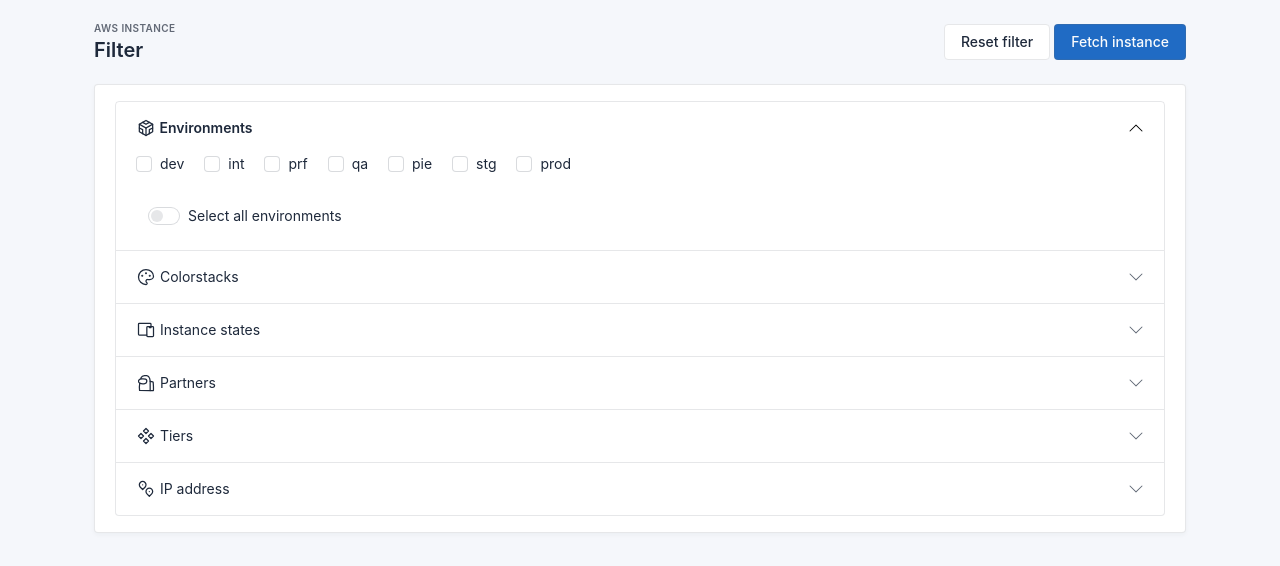
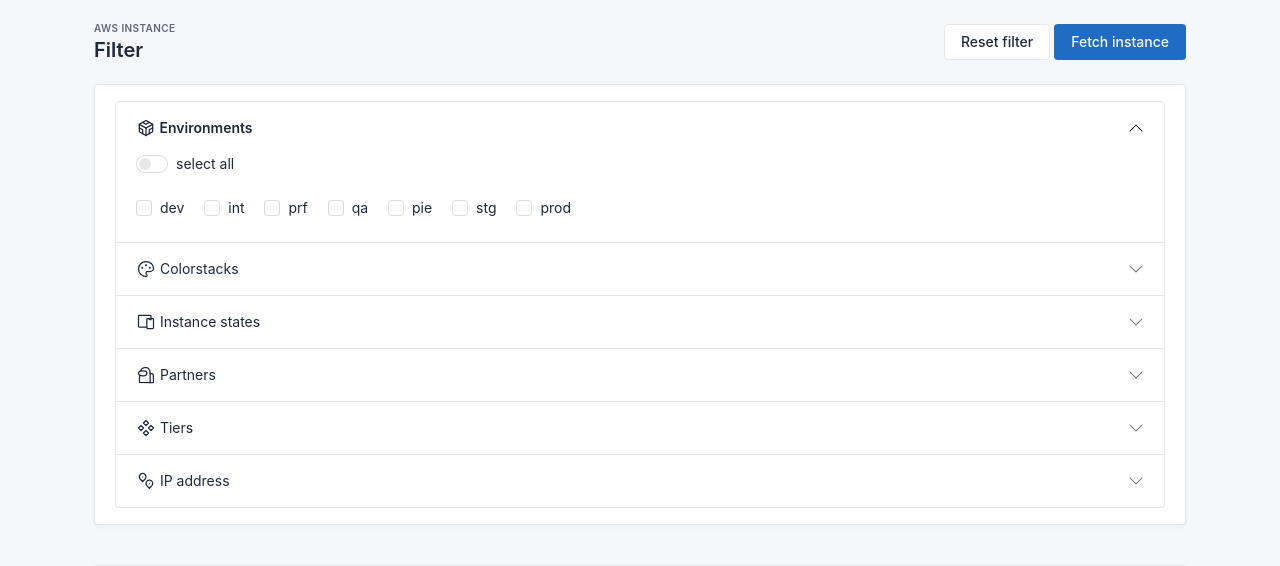
Before and after one commit to AaronXuHuang/rmp, a Django app: page /aws/instance/ in a window 1280 px wide. Shown: the part 112-678 px from the top of the page. Run offline with Django 3.2, Linux system fonts and the light colour scheme; data comes from the database, SQL or seed files in the repository; parts of the project's set-up code (start-up, migrations or seed data) failed here and were passed over; some libraries are stand-ins or nearby versions.

Commit message:
modify select all check box

```diff
--- a/ReleaseManagementProcess/app_aws/templates/AWS.html
+++ b/ReleaseManagementProcess/app_aws/templates/AWS.html
@@ -70,6 +70,12 @@
                   </h2>
                   <div id="collapse-1" class="accordion-collapse collapse show" data-bs-parent="#accordion-example" style="">
                     <div class="accordion-body pt-0">
+                      <label class="form-check form-switch">
+                        <input id='env_all' class="form-check-input" type="checkbox" onclick="selectall('env')">
+                        select all
+                      </label>
+                    </div>
+                    <div class="accordion-body pt-0">
                       <label class="form-check form-check-inline">
                         <input id='env_dev' class="form-check-input" type="checkbox" onclick="checkstatus('env')">
                         <span class="form-check-label">dev</span>
@@ -99,12 +105,6 @@
                         <span class="form-check-label">prod</span>
                       </label>
                     </div>
-                    <div class="accordion-body pt-0">
-                      <label class="dropdown-item form-switch">
-                        <input id='env_all' class="form-check-input m-0 me-2" type="checkbox" onclick="selectall('env')">
-                        Select all environments
-                      </label>
-                    </div>
                   </div>
                 </div>
                 <div class="accordion-item">
@@ -122,6 +122,12 @@
                   </h2>
                   <div id="collapse-2" class="accordion-collapse collapse" data-bs-parent="#accordion-example" style="">
                     <div class="accordion-body pt-0">
+                      <label class="form-check form-switch">
+                        <input id='color_all' class="form-check-input" type="checkbox" checked="" onclick="selectall('color')">
+                        select all
+                      </label>
+                    </div>
+                    <div class="accordion-body pt-0">
                       <label class="form-check form-check-inline">
                         <input id='color_blue' class="form-check-input" type="checkbox" checked="" onclick="checkstatus('color')">
                         <span class="form-check-label">blue</span>
@@ -129,12 +135,6 @@
                       <label class="form-check form-check-inline">
                         <input id='color_green' class="form-check-input" type="checkbox" checked="" onclick="checkstatus('color')">
                         <span class="form-check-label">green</span>
-                      </label>
-                    </div>
-                    <div class="accordion-body pt-0">
-                      <label class="dropdown-item form-switch">
-                        <input id='color_all' class="form-check-input m-0 me-2" type="checkbox" checked="" onclick="selectall('color')">
-                        Select all colorstacks
                       </label>
                     </div>
                   </div>
@@ -152,6 +152,12 @@
                     </button>
                   </h2>
                   <div id="collapse-3" class="accordion-collapse collapse" data-bs-parent="#accordion-example" style="">
+                    <div class="accordion-body pt-0">
+                      <label class="form-check form-switch">
+                        <input id='state_all' class="form-check-input" type="checkbox" onclick="selectall('state')">
+                        select all
+                      </label>
+                    </div>
                     <div class="accordion-body pt-0">
                       <label class="form-check form-check-inline">
                         <input id='state_pending' class="form-check-input" type="checkbox" onclick="checkstatus('state')">
@@ -178,12 +184,6 @@
                         <span class="form-check-label">stopped</span>
                       </label>
                     </div>
-                    <div class="accordion-body pt-0">
-                      <label class="dropdown-item form-switch">
-                        <input id='state_all' class="form-check-input m-0 me-2" type="checkbox" onclick="selectall('state')">
-                        Select all instance states
-                      </label>
-                    </div>
                   </div>
                 </div>
                 <div class="accordion-item">
@@ -199,13 +199,13 @@
                     </button>
                   </h2>
                   <div id="collapse-4" class="accordion-collapse collapse" data-bs-parent="#accordion-example" style="">
+                    <div class="accordion-body pt-0">
+                      <label class="form-check form-switch">
+                        <input id='partner_all' class="form-check-input" type="checkbox" checked="" onclick="selectall('partner')">
+                        select all
+                      </label>
+                    </div>
                     <div id="collapse-partners" class="accordion-body pt-0">
-                    </div>
-                    <div class="accordion-body pt-0">
-                      <label class="dropdown-item form-switch">
-                        <input id='partner_all' class="form-check-input m-0 me-2" type="checkbox" checked="" onclick="selectall('partner')">
-                        &nbsp;Select all partners
-                      </label>
                     </div>
                   </div>
                 </div>
@@ -223,13 +223,13 @@
                     </button>
                   </h2>
                   <div id="collapse-5" class="accordion-collapse collapse" data-bs-parent="#accordion-example" style="">
+                    <div class="accordion-body pt-0">
+                      <label class="form-check form-switch">
+                        <input id='tier_all' class="form-check-input" type="checkbox" checked="" onclick="selectall('tier')">
+                        select all
+                      </label>
+                    </div>
                     <div id="collapse-tiers" class="accordion-body pt-0">
-                    </div>
-                    <div class="accordion-body pt-0">
-                      <label class="dropdown-item form-switch">
-                        <input id='tier_all' class="form-check-input m-0 me-2" type="checkbox" checked="" onclick="selectall('tier')">
-                        Select all tiers
-                      </label>
                     </div>
                   </div>
                 </div>
```
